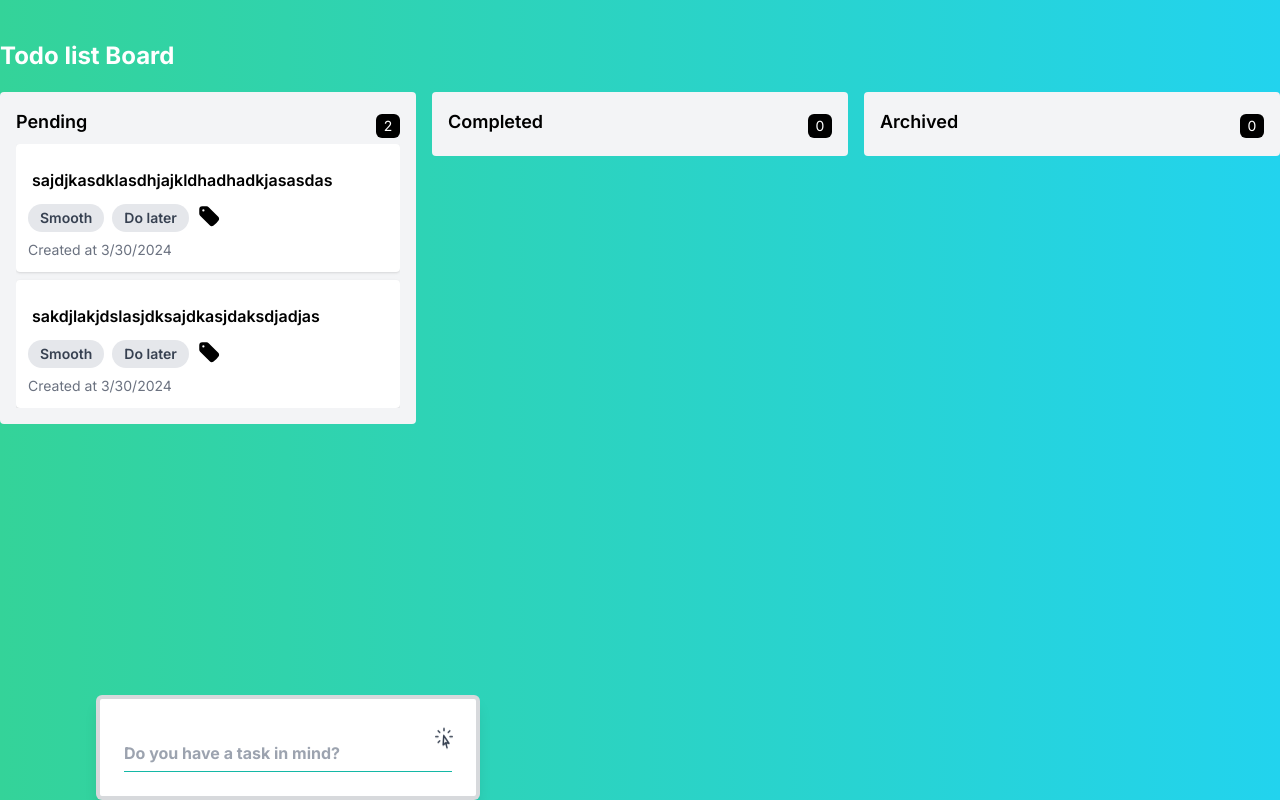
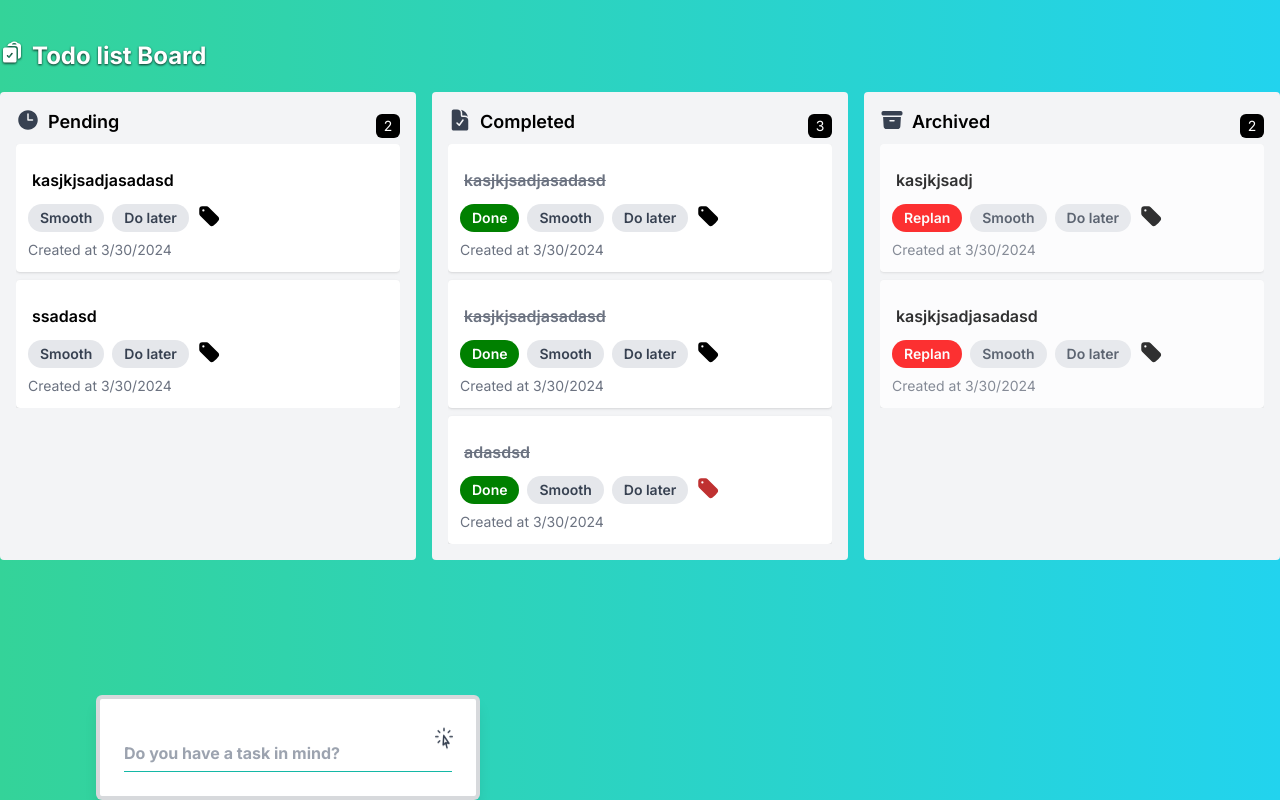
Before and after one commit to Shellyda/nextjs-todo-app, a Next.js app: page / in a window 1280 px wide. Built offline with nearby package versions, Linux system fonts and the light colour scheme; data requests are answered from the project's data file.

Commit message:
update: adding new icons

```diff
--- a/server.json
+++ b/server.json
@@ -1,21 +1,66 @@
 {
   "todos": [
     {
-      "id": "2720",
-      "title": "sajdjkasdklasdhjajkldhadhadkjasasdas",
+      "id": "c01f",
+      "title": "kasjkjsadj",
       "color": "#000000",
       "difficulty": 1,
       "priority": 1,
-      "date": "2024-03-30T18:41:26.653Z",
+      "date": "2024-03-30T20:48:05.779Z",
+      "status": "archived"
+    },
+    {
+      "id": "d55a",
+      "title": "kasjkjsadjasadasd",
+      "color": "#000000",
+      "difficulty": 1,
+      "priority": 1,
+      "date": "2024-03-30T20:48:22.002Z",
+      "status": "archived"
+    },
+    {
+      "id": "1a82",
+      "title": "kasjkjsadjasadasd",
+      "color": "#000000",
+      "difficulty": 1,
+      "priority": 1,
+      "date": "2024-03-30T20:48:23.848Z",
       "status": "pending"
     },
     {
-      "id": "2cc7",
-      "title": "sakdjlakjdslasjdksajdkasjdaksdjadjas",
+      "id": "8a7e",
+      "title": "kasjkjsadjasadasd",
       "color": "#000000",
       "difficulty": 1,
       "priority": 1,
-      "date": "2024-03-30T18:43:36.149Z",
+      "date": "2024-03-30T20:48:25.247Z",
+      "status": "completed"
+    },
+    {
+      "id": "1abb",
+      "title": "kasjkjsadjasadasd",
+      "color": "#000000",
+      "difficulty": 1,
+      "priority": 1,
+      "date": "2024-03-30T20:48:26.831Z",
+      "status": "completed"
+    },
+    {
+      "id": "3c85",
+      "title": "adasdsd",
+      "color": "#bf3131",
+      "difficulty": 1,
+      "priority": 1,
+      "date": "2024-03-30T20:49:28.699Z",
+      "status": "completed"
+    },
+    {
+      "id": "ebac",
+      "title": "ssadasd",
+      "color": "#000000",
+      "difficulty": 1,
+      "priority": 1,
+      "date": "2024-03-30T21:29:44.807Z",
       "status": "pending"
     }
   ]
--- a/src/app/components/Column/index.tsx
+++ b/src/app/components/Column/index.tsx
@@ -1,6 +1,6 @@
 import { IColumn } from "./interfaces";
 
-export const Column = ({ title, children, tasksNumber }: IColumn) => {
+export const Column = ({ title, children, tasksNumber, icon }: IColumn) => {
   return (
     <div
       style={{
@@ -10,7 +10,10 @@ export const Column = ({ title, children, tasksNumber }: IColumn) => {
       className={`bg-gray-100 rounded p-4`}
     >
       <div className="flex items-center justify-between">
-        <h2 className="text-lg font-semibold mb-2">{title}</h2>
+        <div className="flex">
+          {icon}
+          <h2 className="text-lg font-semibold mb-2">{title}</h2>
+        </div>
         <div className="text-sm flex items-center justify-center w-6 h-6 rounded-md bg-black text-white">
           {tasksNumber}
         </div>
--- a/src/app/components/Column/interfaces.ts
+++ b/src/app/components/Column/interfaces.ts
@@ -4,4 +4,5 @@ export interface IColumn {
   children: ReactNode;
   title: string;
   tasksNumber: number;
+  icon: ReactNode;
 }
--- a/src/app/screens/TodoList/index.tsx
+++ b/src/app/screens/TodoList/index.tsx
@@ -1,6 +1,12 @@
 "use server";
 import { deleteTodo, getTodos, updateTodo } from "@/app/services";
 import { ITask } from "@/app/utils/interfaces";
+import {
+  ArchiveBoxIcon,
+  ClipboardDocumentCheckIcon,
+  ClockIcon,
+  DocumentCheckIcon,
+} from "@heroicons/react/24/solid";
 import { revalidateTag } from "next/cache";
 import { Card } from "../../components/Card";
 import { Column } from "../../components/Column";
@@ -49,21 +55,48 @@ export const TodoList = async () => {
       }}
     >
       <main className="mt-10">
-        <h1 className="text-2xl font-bold mb-5 text-white">Todo list Board</h1>
+        <div className="flex">
+          <ClipboardDocumentCheckIcon className="mr-2 h-6 w-6 opacity-50cursor-pointer text-white drop-shadow-[0_1.2px_1.2px_rgba(0,0,0,0.8)]" />
+
+          <h1
+            className="text-2xl font-bold mb-5 text-white drop-shadow-[0_1.2px_1.2px_rgba(0,0,0,0.8)]
+"
+          >
+            Todo list Board
+          </h1>
+        </div>
         <div className="grid grid-cols-3 gap-4">
-          <Column title="Pending" tasksNumber={pendingTasks.length}>
+          <Column
+            title="Pending"
+            tasksNumber={pendingTasks.length}
+            icon={
+              <ClockIcon className="mr-2 h-6 w-6 opacity-50cursor-pointer text-gray-700" />
+            }
+          >
             {pendingTasks.map((task: ITask) => (
               <Card task={task} key={task.id} onClickIcon={handleOnClickIcon} />
             ))}
           </Column>
 
-          <Column title="Completed" tasksNumber={completedTasks.length}>
+          <Column
+            title="Completed"
+            tasksNumber={completedTasks.length}
+            icon={
+              <DocumentCheckIcon className="mr-2 h-6 w-6 opacity-50cursor-pointer text-gray-700" />
+            }
+          >
             {completedTasks.map((task: ITask) => (
               <Card task={task} key={task.id} onClickIcon={handleOnClickIcon} />
             ))}
           </Column>
 
-          <Column title="Archived" tasksNumber={archivedTasks.length}>
+          <Column
+            title="Archived"
+            tasksNumber={archivedTasks.length}
+            icon={
+              <ArchiveBoxIcon className="mr-2 h-6 w-6 opacity-50cursor-pointer text-gray-700" />
+            }
+          >
             {archivedTasks.map((task: ITask) => (
               <Card task={task} key={task.id} onClickIcon={handleOnClickIcon} />
             ))}
```
